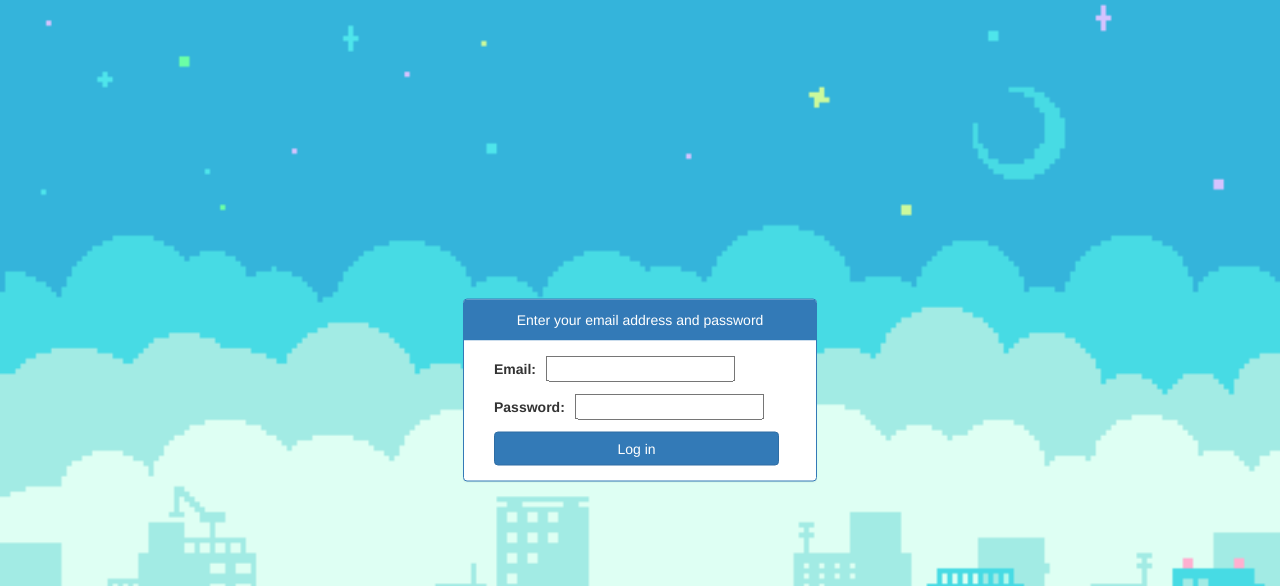
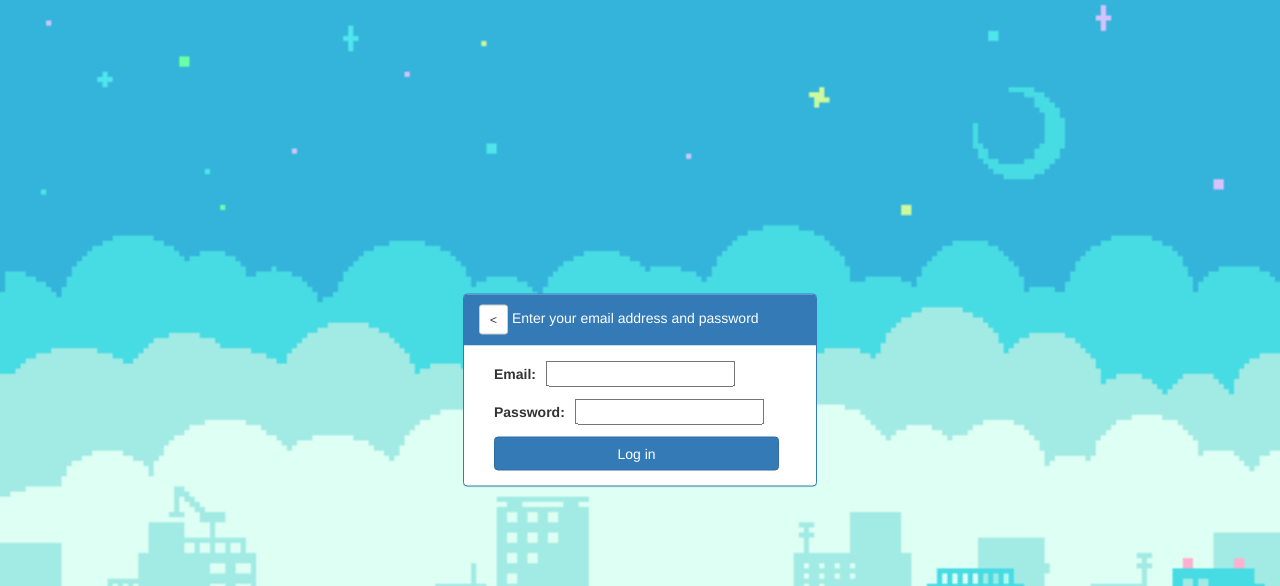
Before and after one commit to LoganKerr/TeamLink, a PHP site: page /login.php in a window 1280 px wide; the page is wider, and only the part inside the window is pictured. Shown: the top 586 px of that part. Run offline with PHP 8.4, Linux system fonts and the light colour scheme; a stand-in replaces the project's code that opens the database connection; some libraries are stand-ins or nearby versions.

Commit message:
added back buttons to login and signup pages

```diff
--- a/login.php
+++ b/login.php
@@ -60,7 +60,10 @@
 <body>
     <div id="login-panel" class="container">
         <div class="panel panel-primary">
-            <div class="panel-heading text-center">Enter your email address and password</div>
+            <div class="panel-heading">
+                <a href="/index.php" class="btn btn-default btn-sm"><</a>
+                Enter your email address and password
+            </div>
                 <div class="panel-body">
                     <div class="container">
                     <form method="post" action="/login.php">
--- a/signup.php
+++ b/signup.php
@@ -154,7 +154,9 @@ if ($_SERVER['REQUEST_METHOD'] == 'POST')
 <body>
     <div id="signup-panel" class="container">
         <div class="panel panel-primary">
-            <div class="panel-heading">Enter your information</div>
+            <div class="panel-heading">
+                <a href="/index.php" class="btn btn-default btn-sm"><</a>
+                Enter your information</div>
             <div class="panel-body">
                 <form method="post" action="/signup.php">
                     <p><label>Email:</label><input class="textbox" name="email" type="text" value='<?php if (isset($email)) { echo htmlentities($email, ENT_QUOTES); } ?>'/>
```
